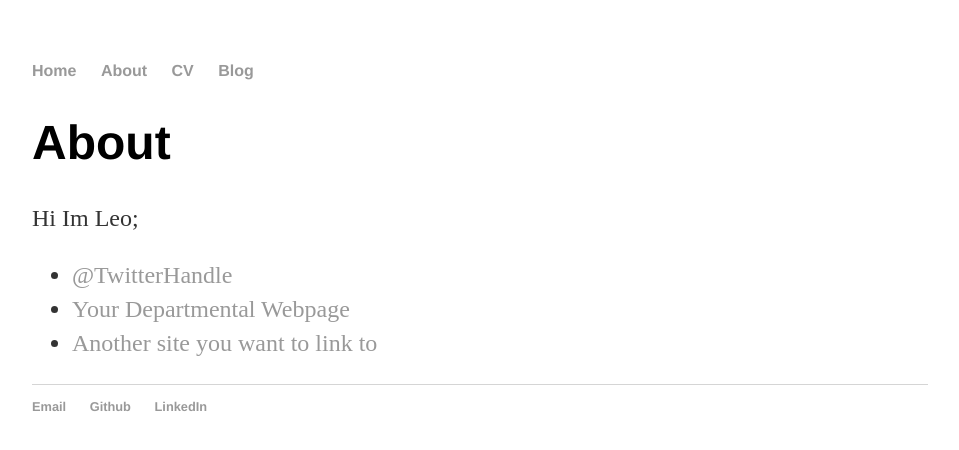
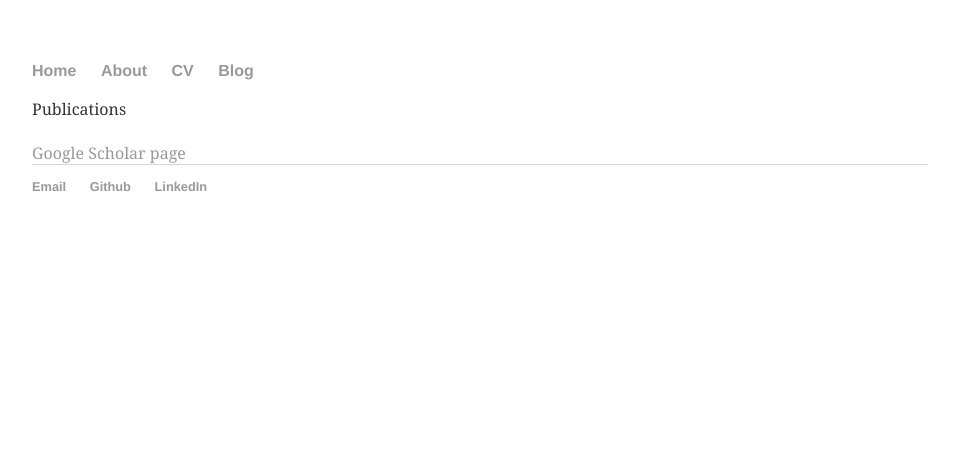
Before and after one commit to leopauly/leopauly.github.io, a Jekyll site: the page built from about/index.html, in a window 1280 px wide. Shown: the top 450 px of the page, without its empty margins (160-1119 px from the left). Built offline with Jekyll 4.4.1, drawn with Linux system fonts in a browser that asks for light colours.

Commit message:
Update index.html

```diff
--- a/about/index.html
+++ b/about/index.html
@@ -4,11 +4,9 @@ title: About Leo Pauly
 ---
 
 		<div class="about">
-			<h1>About</h1>
-			<p> Hi Im Leo;
-			<ul class="contacts">
-				<li><a href="#">@TwitterHandle</a></li>
-				<li><a href="#">Your Departmental Webpage</a></li>
-				<li><a href="#">Another site you want to link to</a></li>
-				</ul>
+			<div dir="ltr" style="text-align: left;" trbidi="on">
+<span style="color: #333333;"><span style="font-family: Georgia, Times New Roman, serif;">Publications&nbsp;</span></span><br />
+<span style="color: #333333;"><span style="font-family: Georgia, Times New Roman, serif;"><br /></span></span>
+<span style="color: #333333;"><span style="font-family: Georgia, Times New Roman, serif;"><a href="https://goo.gl/i6uKVf" target="_blank">Google Scholar page &nbsp;</a></span></span></div>
+
 		</div>
```
